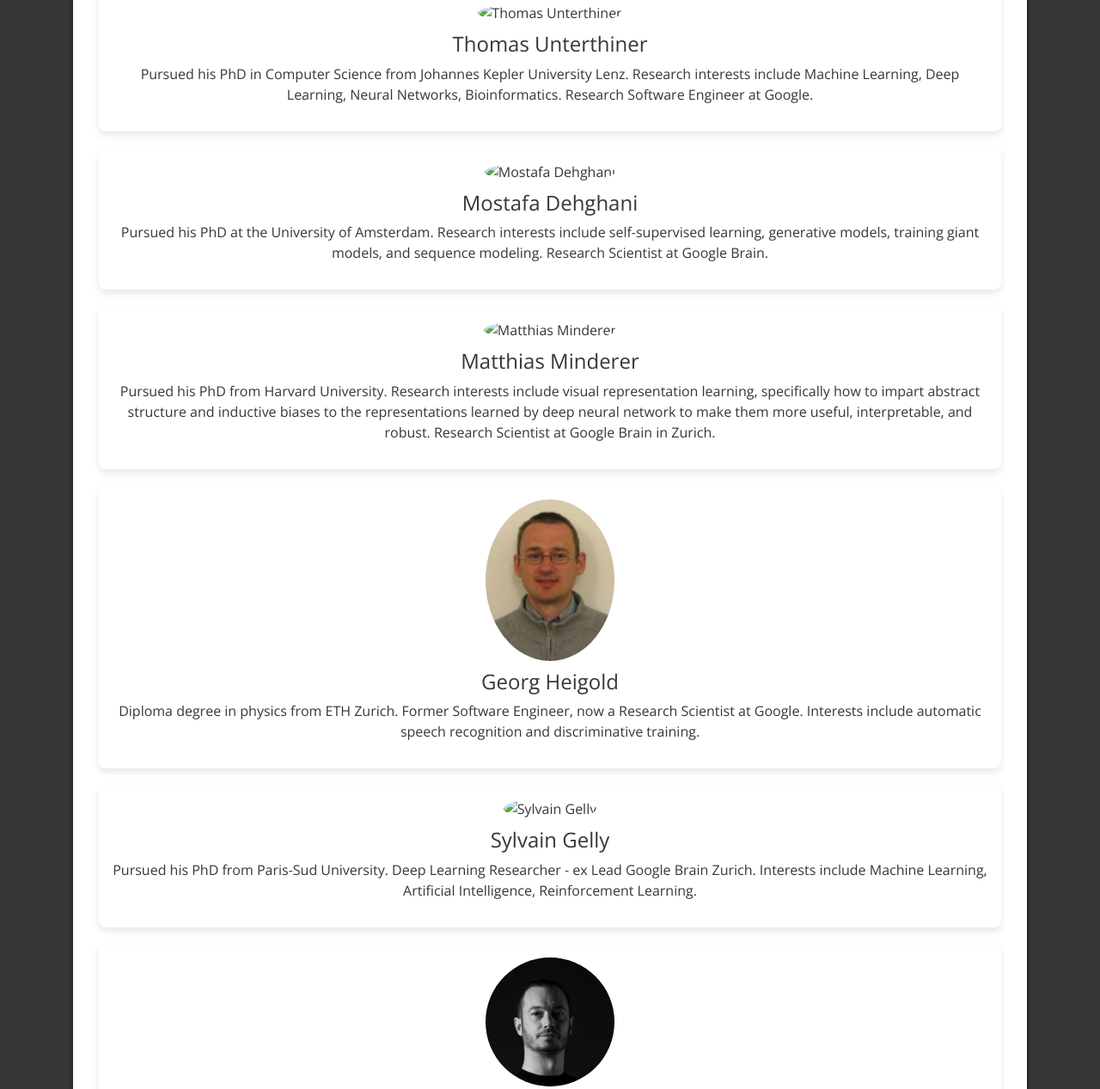
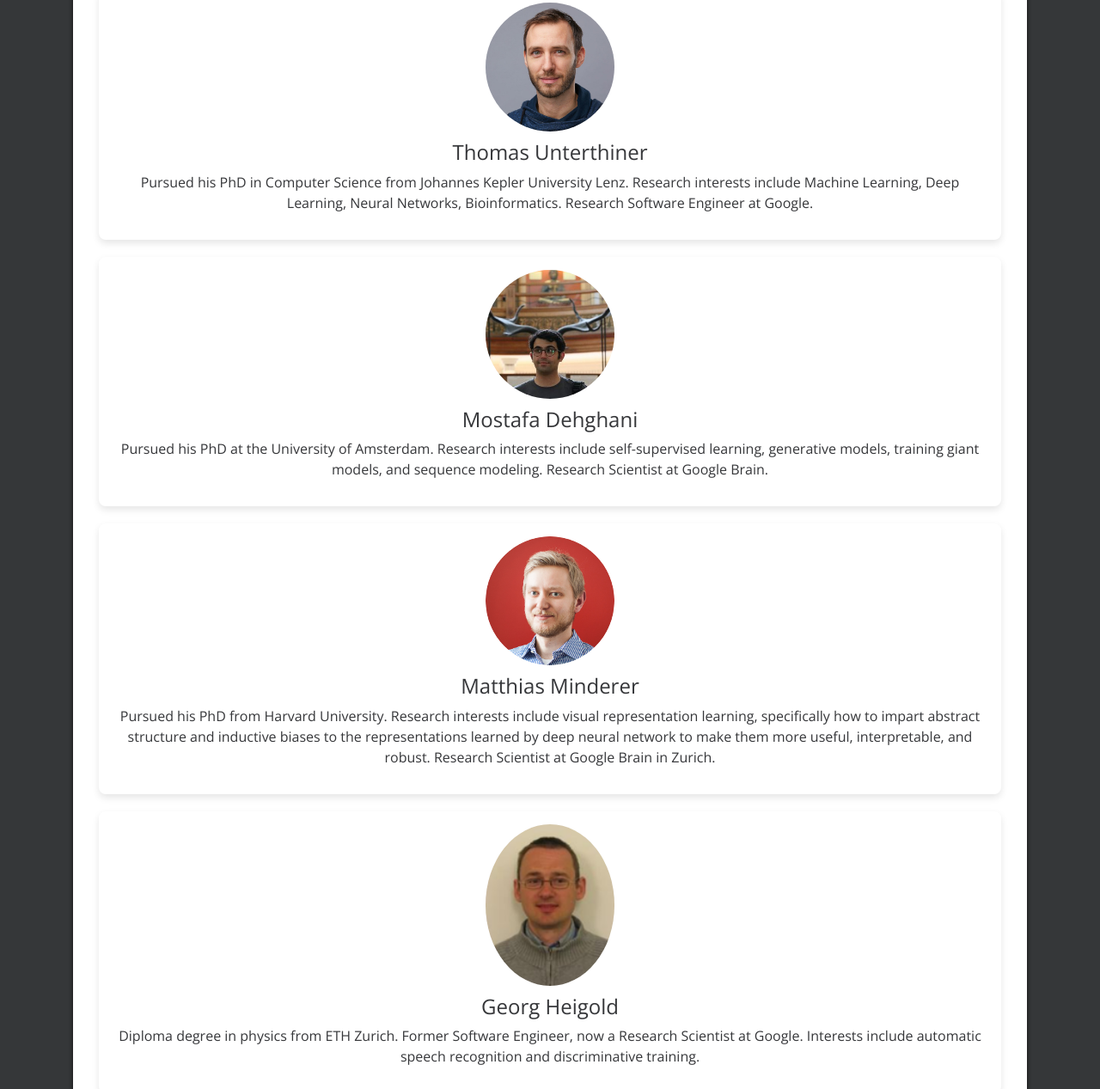
Before and after one commit to Debankita15/final-project-dl, a plain HTML site: page index.html in a window 1280 px wide. Shown: the part 2565-3832 px from the top of the page at 86% size. Drawn offline with nearby package versions, Linux system fonts and the light colour scheme.

Commit message:
Update index.html

```diff
--- a/index.html
+++ b/index.html
@@ -127,19 +127,19 @@
       </div>
 
       <div class="author">
-        <img src="photos/" alt="Thomas Unterthiner" class="author-image">
+        <img src="photos/thomas_photo.jpeg" alt="Thomas Unterthiner" class="author-image">
         <h4>Thomas Unterthiner</h4>
         <p>Pursued his PhD in Computer Science from Johannes Kepler University Lenz. Research interests include Machine Learning, Deep Learning, Neural Networks, Bioinformatics. Research Software Engineer at Google.</p>
       </div>
 
       <div class="author">
-        <img src="photos/" alt="Mostafa Dehghani" class="author-image">
+        <img src="photos/mostafa_photo.jpeg" alt="Mostafa Dehghani" class="author-image">
         <h4>Mostafa Dehghani</h4>
         <p>Pursued his PhD at the University of Amsterdam. Research interests include self-supervised learning, generative models, training giant models, and sequence modeling. Research Scientist at Google Brain.</p>
       </div>
 
       <div class="author">
-        <img src="photos/" alt="Matthias Minderer" class="author-image">
+        <img src="photos/matthias_photo.png" alt="Matthias Minderer" class="author-image">
         <h4>Matthias Minderer</h4>
         <p>Pursued his PhD from Harvard University. Research interests include visual representation learning, specifically how to impart abstract structure and inductive biases to the representations learned by deep neural network to make them more useful, interpretable, and robust. Research Scientist at Google Brain in Zurich.</p>
       </div>
@@ -151,7 +151,7 @@
       </div>
 
       <div class="author">
-        <img src="photos/" alt="Sylvain Gelly" class="author-image">
+        <img src="photos/sylvain_photo.jpeg" alt="Sylvain Gelly" class="author-image">
         <h4>Sylvain Gelly</h4>
         <p>Pursued his PhD from Paris-Sud University. Deep Learning Researcher - ex Lead Google Brain Zurich. Interests include Machine Learning, Artificial Intelligence, Reinforcement Learning.</p>
       </div>
```
